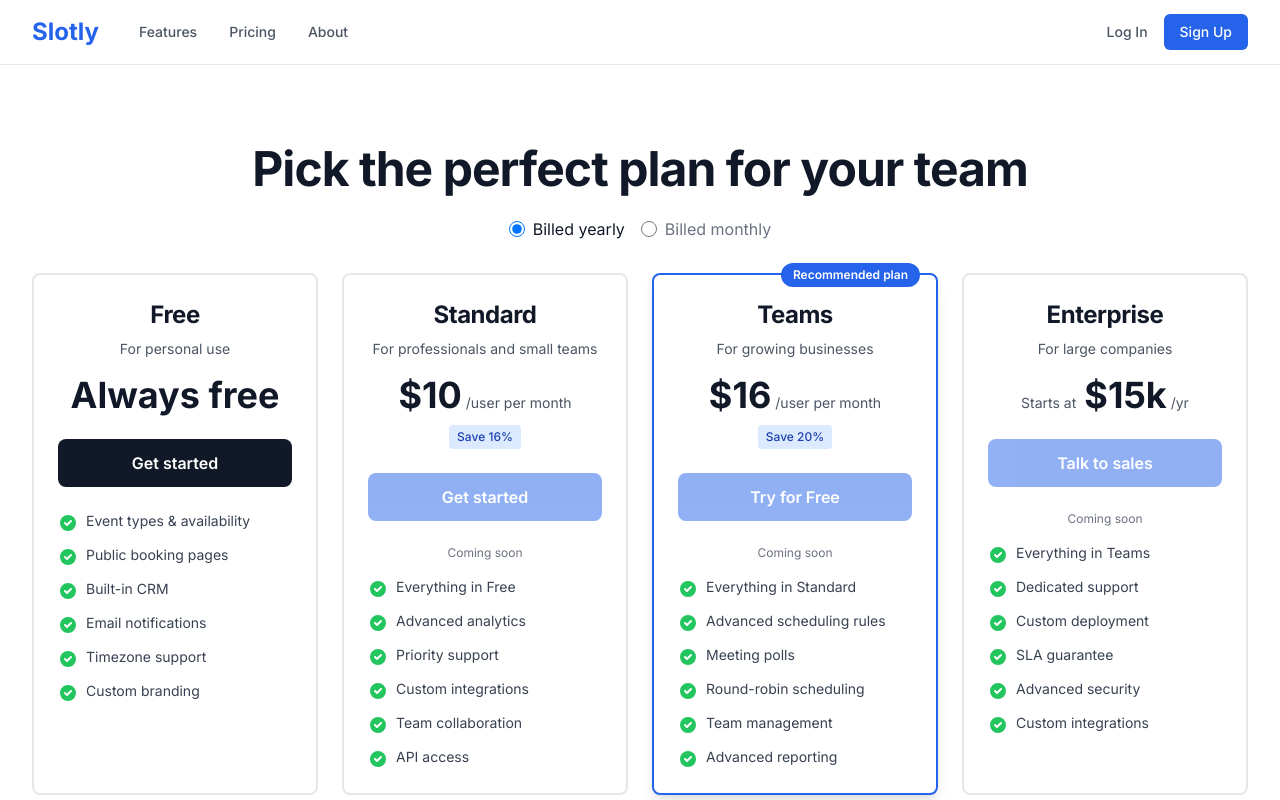
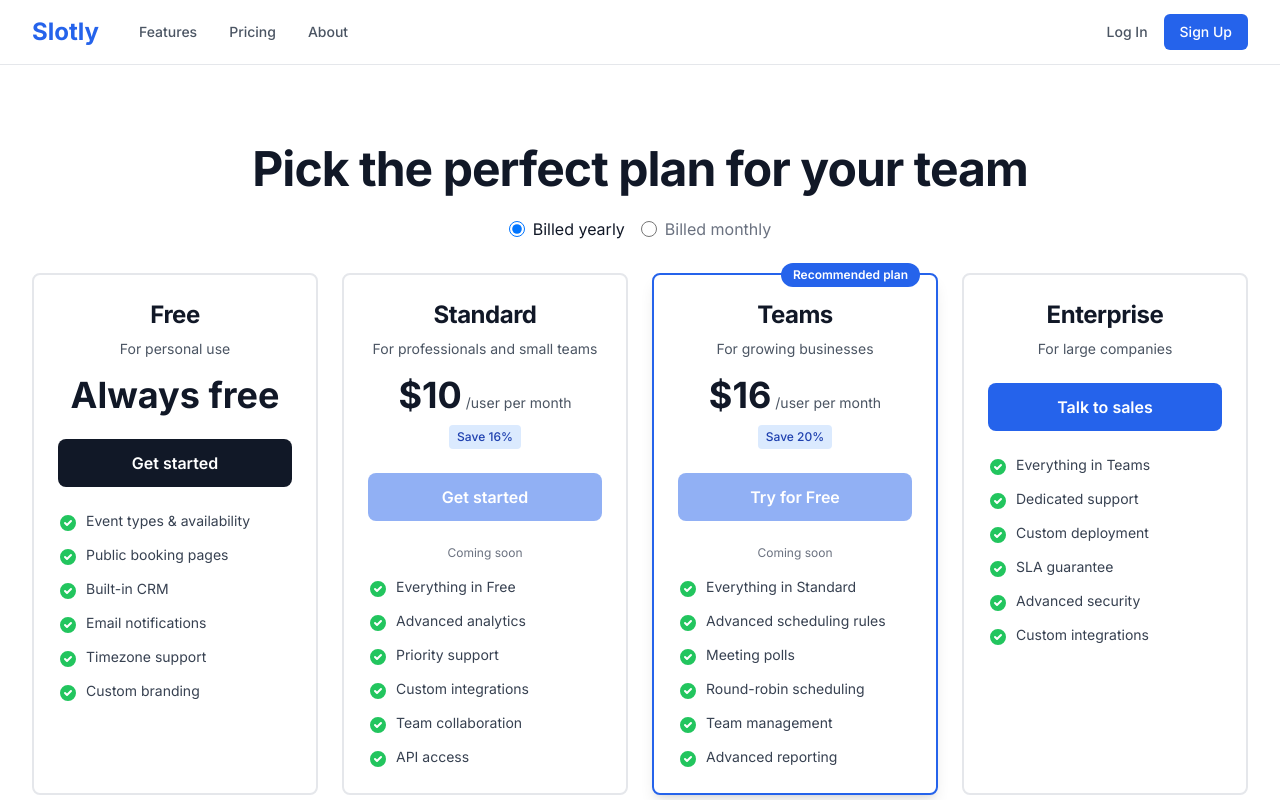
Before and after one commit to digitalquotient008/slotly-marketing, a Next.js app: page /pricing in a window 1280 px wide. Shown: the top 800 px of the page. Built offline with nearby package versions, Linux system fonts and the light colour scheme; no server answers.

Commit message:
Update Enterprise plan: remove pricing, show only 'Talk to sales' button
- Remove pricing display for Enterprise plan (startup phase)
- Change button to mailto link for sales inquiries
- Keep pricing flexible for enterprise negotiations

```diff
--- a/src/components/PricingCards.tsx
+++ b/src/components/PricingCards.tsx
@@ -69,9 +69,8 @@
     {
       name: 'Enterprise',
       description: 'For large companies',
-      price: 'Starts at',
-      priceAmount: '$15k',
-      priceSubtext: '/yr',
+      price: null,
+      priceSubtext: '',
       badge: null,
       recommended: false,
       buttonText: 'Talk to sales',
@@ -84,7 +83,7 @@
         'Advanced security',
         'Custom integrations',
       ],
-      comingSoon: true,
+      comingSoon: false,
     },
   ];
 
@@ -137,6 +136,7 @@
               <h3 className="text-2xl font-bold text-gray-900 mb-2">{plan.name}</h3>
               <p className="text-sm text-gray-600 mb-4">{plan.description}</p>
 
+              {plan.price !== null && (
                 <div className="mb-2">
                   {plan.priceAmount ? (
                     <div>
@@ -153,6 +153,7 @@
                     </div>
                   )}
                 </div>
+              )}
 
               {plan.savings && (
                 <span className="inline-block bg-blue-100 text-blue-800 text-xs font-medium px-2 py-1 rounded">
```
Lines whose indentation alone changed are shown as unchanged.
